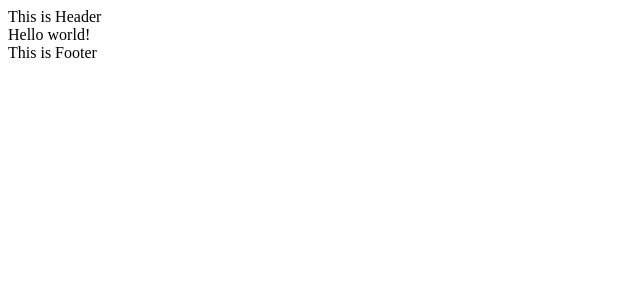
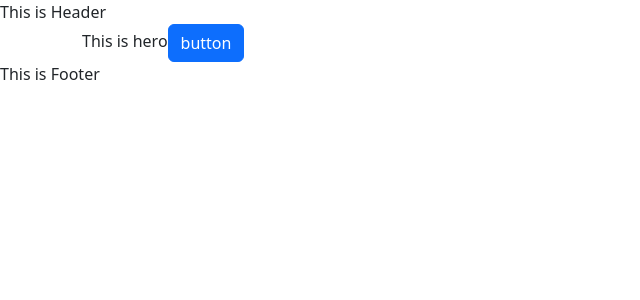
Before and after one commit to foysalimran/Reala-Next.js, a Next.js app in the folder reala-frontend/: page / in a window 1280 px wide. Shown: the top 300 px of the page, without its empty margins (0-640 px from the left). Built offline with nearby package versions, Linux system fonts and the light colour scheme.

Commit message:
add sass and bootstrap

```diff
--- /dev/null
+++ b/reala-frontend/assets/sass/main.scss
@@ -0,0 +1 @@
+@import "../../node_modules/bootstrap/scss/bootstrap.scss";
--- /dev/null
+++ b/reala-frontend/components/hero.js
@@ -0,0 +1,14 @@
+import React from "react";
+
+const Hero = () => {
+  return (
+    <div className="hero hero-padding">
+      <div className="container">
+        This is hero
+        <button className="btn btn-primary">button</button>
+      </div>
+    </div>
+  );
+};
+
+export default Hero;
--- a/reala-frontend/package.json
+++ b/reala-frontend/package.json
@@ -10,8 +10,12 @@
   },
   "dependencies": {
     "@next/font": "13.1.1",
+    "bootstrap": "^5.2.3",
     "next": "13.1.1",
+    "node-sass": "^8.0.0",
     "react": "18.2.0",
-    "react-dom": "18.2.0"
+    "react-bootstrap": "^2.7.0",
+    "react-dom": "18.2.0",
+    "sass": "^1.57.1"
   }
 }
--- a/reala-frontend/pages/_app.js
+++ b/reala-frontend/pages/_app.js
@@ -1,4 +1,4 @@
-import '../styles/globals.css'
+import "../assets/sass/main.scss"
 
 export default function App({ Component, pageProps }) {
   return <Component {...pageProps} />
--- a/reala-frontend/pages/index.js
+++ b/reala-frontend/pages/index.js
@@ -1,13 +1,14 @@
 import Head from "next/head";
 import { Inter } from "@next/font/google";
 import Layout from "../components/global/layout";
+import Hero from "../components/hero";
 
 const inter = Inter({ subsets: ["latin"] });
 
 export default function Home() {
   return (
     <Layout>
-      <div>Hello world!</div>
+      <Hero />
     </Layout>
   );
 }
```
Also changed, not shown: reala-frontend/styles/globals.css (deleted), 1 other file (tests, documents, lock files or other folders).
